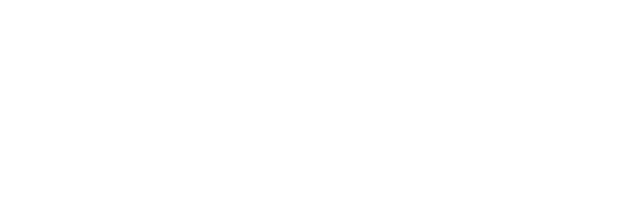
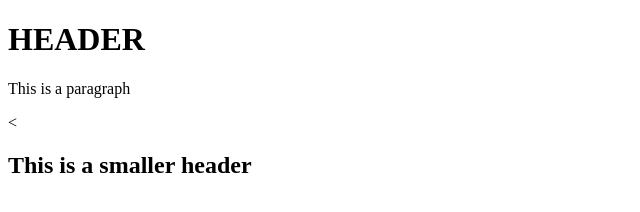
Before and after one commit to zanyPhi/test, a plain HTML site: page index.html in a window 1280 px wide. Shown: the whole page, without its empty margins (0-640 px from the left). Drawn offline with Linux system fonts and the light colour scheme.

Commit message:
added index.html

```diff
--- a/index.html
+++ b/index.html
@@ -5,6 +5,8 @@
     <title>Test</title>
   </head>
   <body>
-
+    <h1>HEADER</h1>
+    <p>This is a paragraph</p>
+    <<h2>This is a smaller header</h2>
   </body>
 </html>
```
